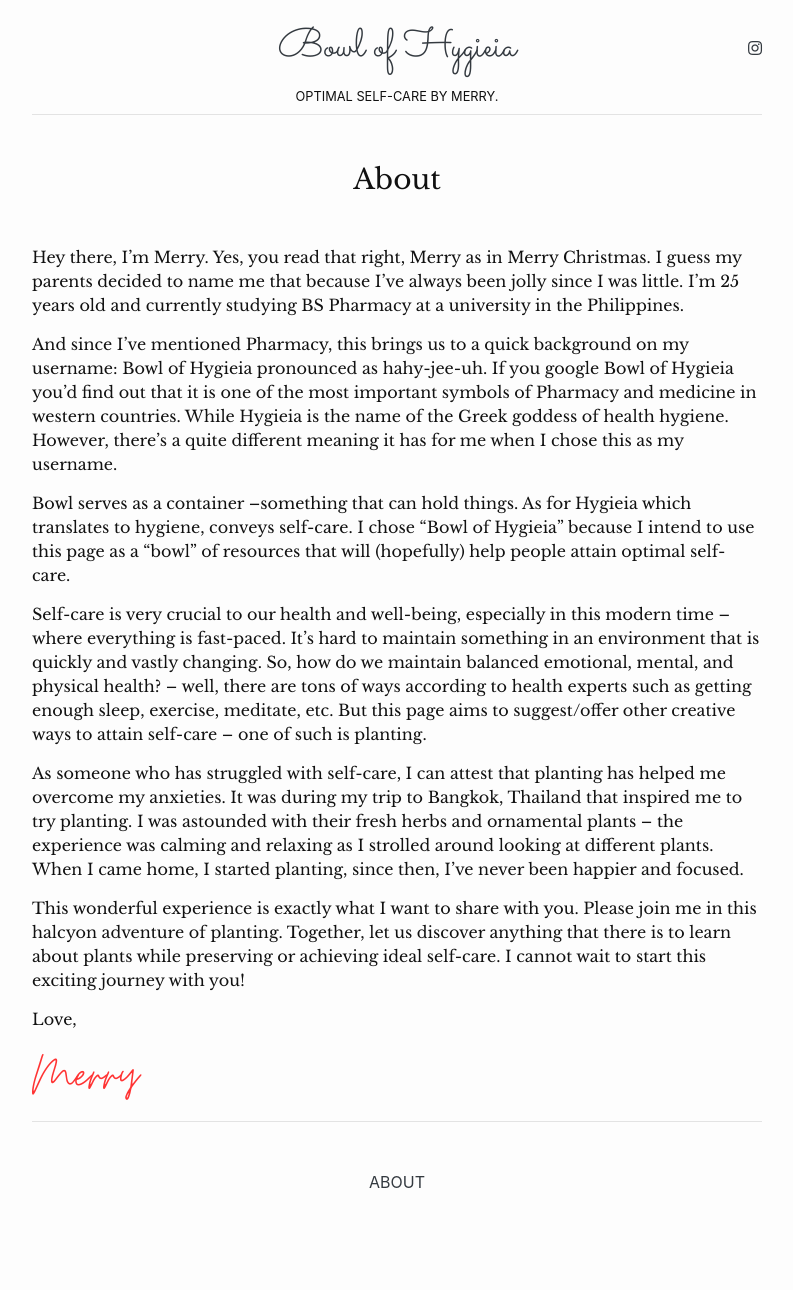
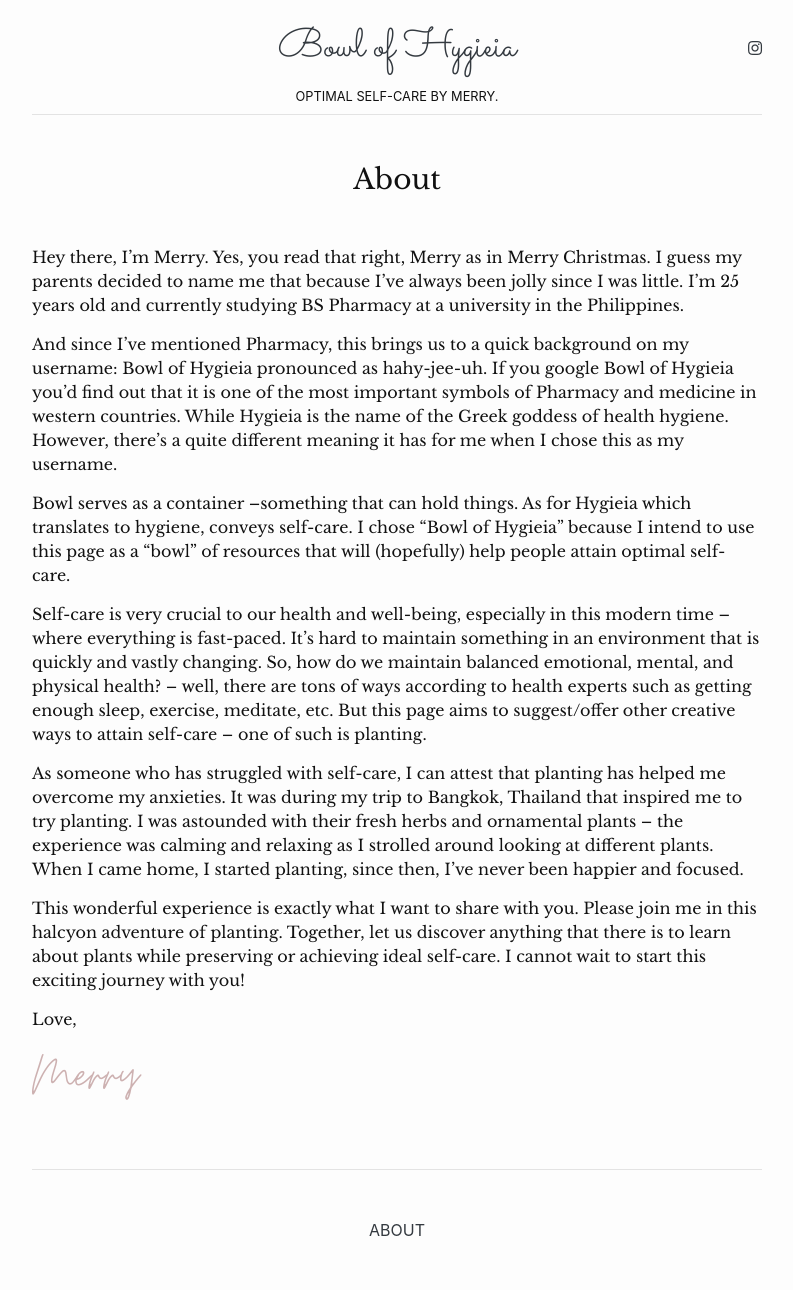
Before and after one commit to ToshiWasabi/Toshi, a Jekyll site: the page built from about.md, in a window 1280 px wide. Shown: the whole page, without its empty margins (243-1036 px from the left). Built offline with Jekyll 4.4.1, drawn with Linux system fonts in a browser that asks for light colours; nearby versions of some CDN libraries; before the commit the page ends 1242 px from its top, so only the background shows below that.

Commit message:
More formatting changes

```diff
--- a/_includes/head.html
+++ b/_includes/head.html
@@ -7,7 +7,6 @@
   <link rel="stylesheet" href="https://stackpath.bootstrapcdn.com/bootstrap/4.4.1/css/bootstrap.min.css"
     integrity="sha384-Vkoo8x4CGsO3+Hhxv8T/Q5PaXtkKtu6ug5TOeNV6gBiFeWPGFN9MuhOf23Q9Ifjh" crossorigin="anonymous">
   <link rel="stylesheet" href="https://pro.fontawesome.com/releases/v5.13.0/css/all.css">
-  <link href="https://fonts.googleapis.com/css2?family=Sacramento&display=swap" rel="stylesheet">
   <link rel="stylesheet" href="{{ "/assets/main.css" | relative_url }}">
   {%- feed_meta -%}
   {%- if jekyll.environment == 'production' and site.google_analytics -%}
--- a/_layouts/page.html
+++ b/_layouts/page.html
@@ -5,7 +5,7 @@
   <div class="text-center my-5">
     <h1 class="h3">{{page.title | escape}}</h1>
   </div>
-  <div>
+  <div class="mb-5">
     {{ content }}
   </div>
 </article>
--- a/assets/main.scss
+++ b/assets/main.scss
@@ -8,8 +8,9 @@
   object-fit: cover;
 }
 
-.font-sacremento {
-  font-family: "Sacramento", cursive;
+@font-face {
+  font-family: "Sacramento";
+  src: url("Sacramento-Regular.ttf");
 }
 
 @font-face {
@@ -27,6 +28,10 @@
   src: url("MoonTime-Regular.ttf");
 }
 
+.font-sacremento {
+  font-family: "Sacramento", cursive;
+}
+
 .font-bryndan-write {
   font-family: "BryndanWrite";
 }
@@ -38,7 +43,7 @@
 .signature {
   font-family: "MoonTime";
   font-size: 60px;
-  color: rgb(255, 51, 51);
+  color: #cdb1b1;
 }
 
 .post {
```
Also changed, not shown: assets/Sacramento-Regular.ttf (added).
